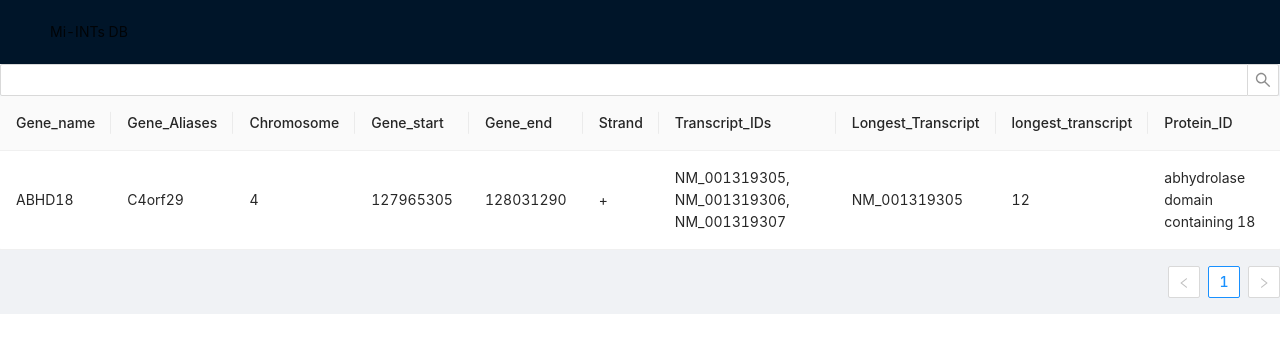
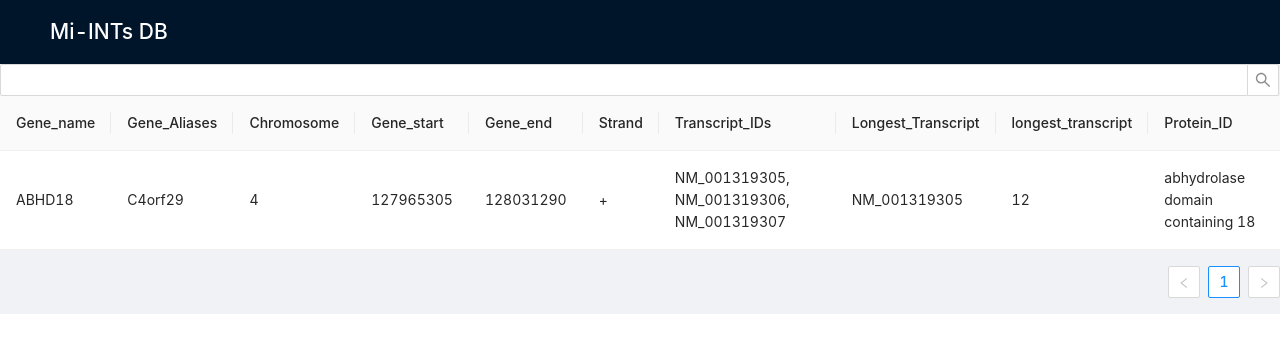
Before and after one commit to YounisLab/mi-INTs-db, a React (Create React App) app: page / in a window 1280 px wide. Shown: the top 352 px of the page. Built offline with nearby package versions, Linux system fonts and the light colour scheme.

Commit message:
Add inline styling

```diff
--- a/package.json
+++ b/package.json
@@ -11,6 +11,7 @@
     "@types/react": "^17.0.8",
     "@types/react-dom": "^17.0.5",
     "antd": "^4.16.1",
+    "csstype": "^3.0.8",
     "react": "^17.0.2",
     "react-dom": "^17.0.2",
     "react-scripts": "4.0.3",
--- a/src/App.tsx
+++ b/src/App.tsx
@@ -1,12 +1,19 @@
 import "./App.css";
 import { Layout } from "antd";
+import * as CSS from "csstype";
 import QueryTable from "./QueryTable";
 const { Header, Content } = Layout;
+
+const h1style: CSS.Properties = {
+  color: "white",
+};
 
 function App() {
   return (
     <Layout>
-      <Header>Mi-INTs DB</Header>
+      <Header>
+        <h1 style={h1style}>Mi-INTs DB</h1>
+      </Header>
       <Content>
         <QueryTable />
       </Content>
```
Also changed, not shown: tsconfig.json (+2 -8 lines), 1 other file (tests, documents, lock files or other folders).
